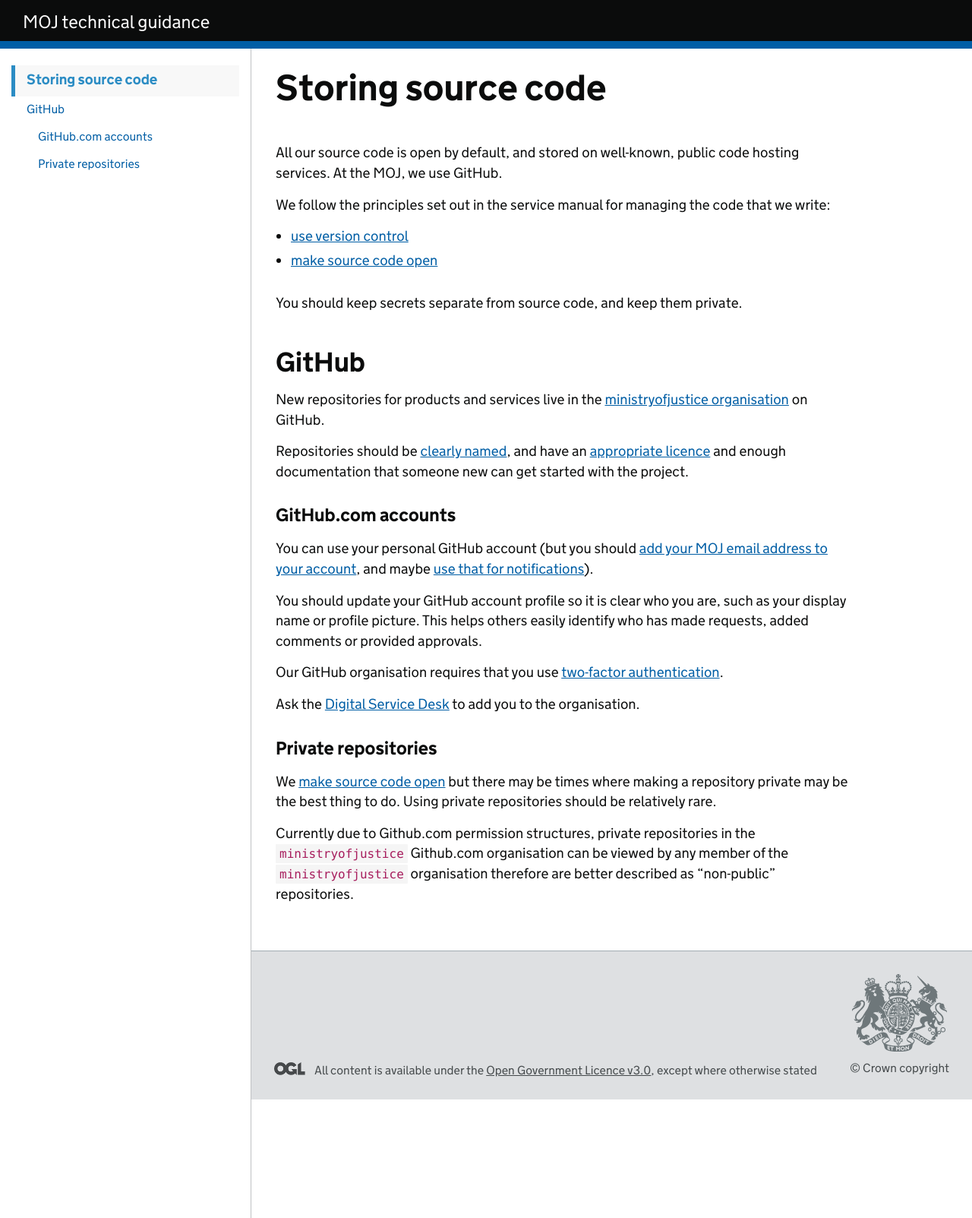
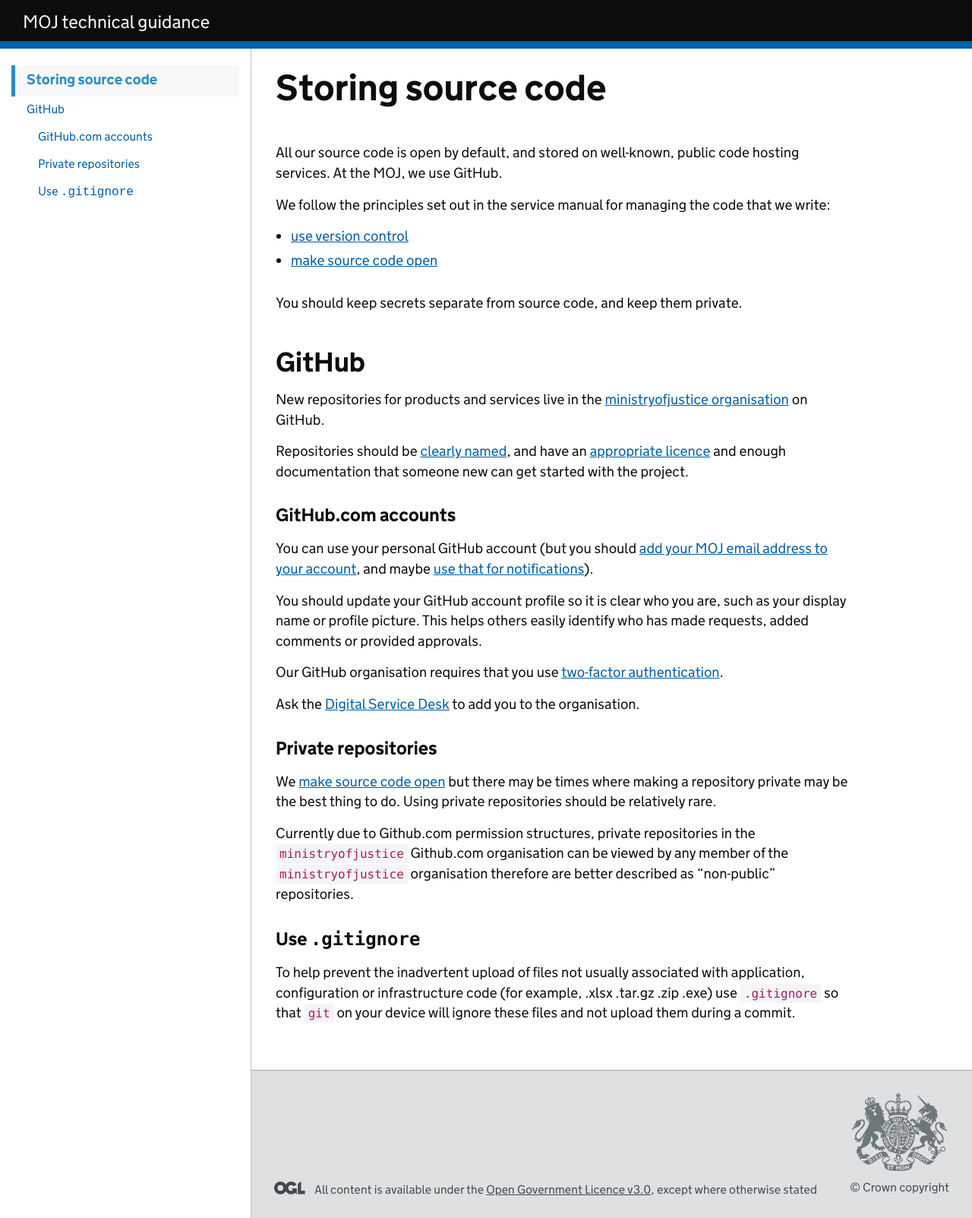
Before and after one commit to ministryofjustice/technical-guidance, a Jekyll site: the page built from standards/storing-source-code.md, in a window 1280 px wide. Shown: the whole page at 76% size. Built offline with Jekyll 4.4.1, drawn with Linux system fonts in a browser that asks for light colours; our own code applies the rules of GitHub Pages for plain Markdown files.

Commit message:
Adding recommendation to use .gitignore
Use .gitignore to stop git from uploading unusual files accidentally - .xlsx, .tar etc

```diff
--- a/standards/storing-source-code.md
+++ b/standards/storing-source-code.md
@@ -43,3 +43,7 @@ Ask the [Digital Service Desk](https://mojdt.slack.com/messages/C59CX1RHN) to ad
 We [make source code open](https://www.gov.uk/service-manual/technology/making-source-code-open-and-reusable) but there may be times where making a repository private may be the best thing to do. Using private repositories should be relatively rare.
 
 Currently due to Github.com permission structures, private repositories in the `ministryofjustice` Github.com organisation can be viewed by any member of the `ministryofjustice` organisation therefore are better described as "non-public" repositories.
+
+### Use `.gitignore`
+
+To help prevent the inadvertent upload of files not usually associated with application, configuration or infrastructure code (for example, .xlsx .tar.gz .zip .exe) use `.gitignore` so that `git` on your device will ignore these files and not upload them during a commit.
```
